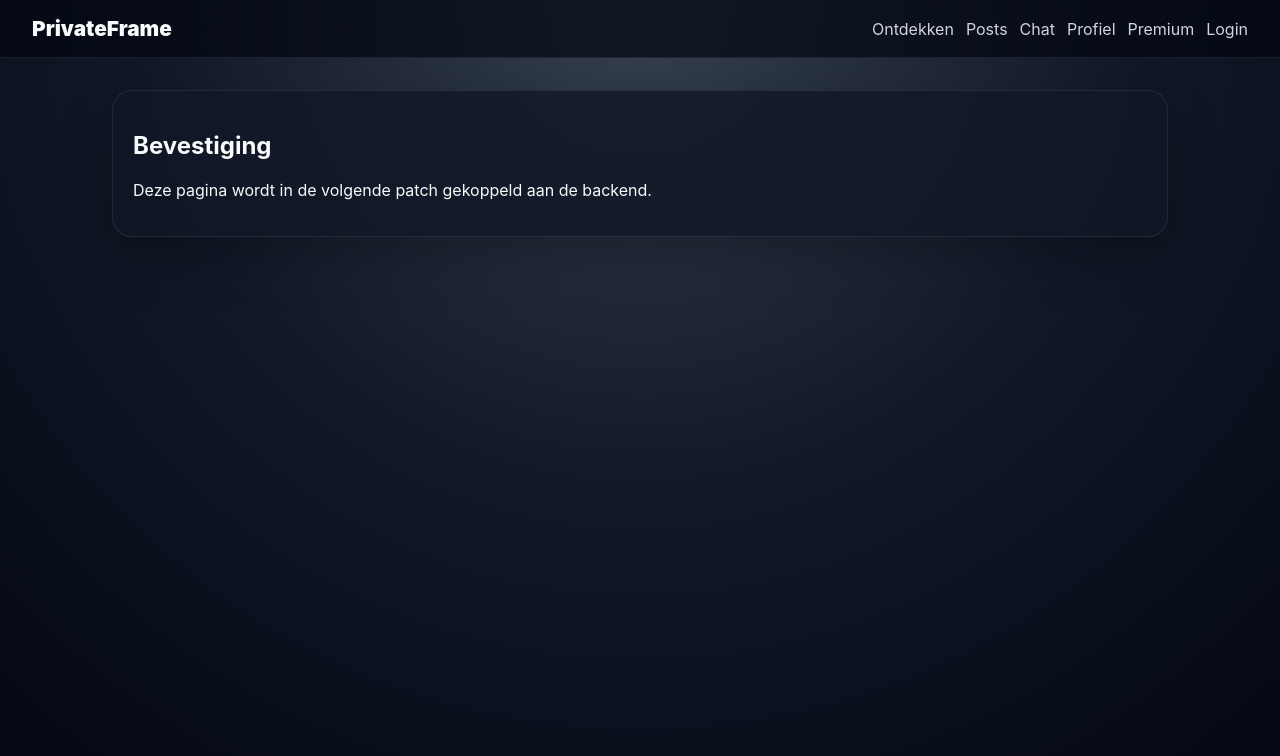
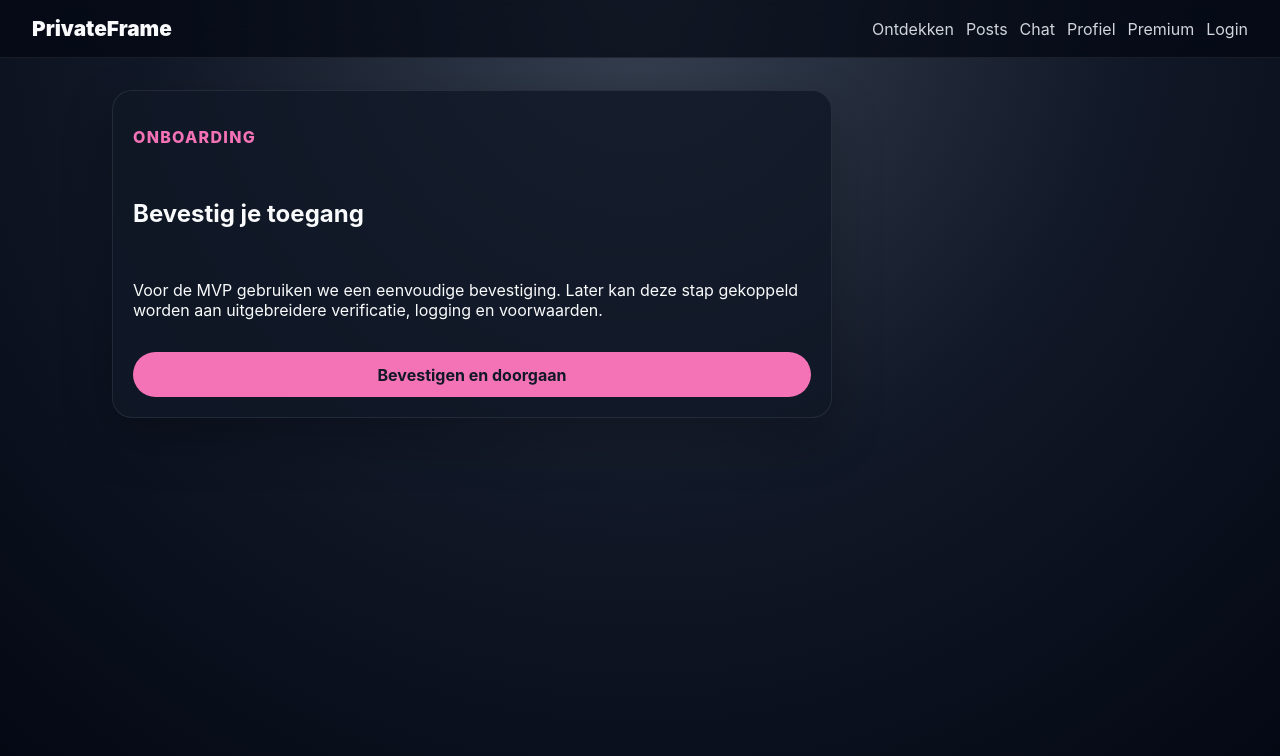
Before and after one commit to thomasdelhez/Privateframe, an Angular app in the folder frontend/: page /age in a window 1280 px wide. Shown: the top 756 px of the page. Built offline with nearby package versions, Linux system fonts and the light colour scheme.

Commit message:
Implement onboarding confirmation page

```diff
--- a/frontend/src/app/features/age-page.component.ts
+++ b/frontend/src/app/features/age-page.component.ts
@@ -1,7 +1,58 @@
-import { Component } from '@angular/core';
+import { Component, inject, signal } from '@angular/core';
+import { Router } from '@angular/router';
+import { ApiService } from '../core/api.service';
+import { SessionService } from '../core/session.service';
 
 @Component({
   standalone: true,
-  template: `<section class="card"><h1>Bevestiging</h1><p>Deze pagina wordt in de volgende patch gekoppeld aan de backend.</p></section>`
+  template: `
+    <section class="card flow">
+      <p class="eyebrow">Onboarding</p>
+      <h1>Bevestig je toegang</h1>
+      <p>
+        Voor de MVP gebruiken we een eenvoudige bevestiging. Later kan deze stap gekoppeld worden aan uitgebreidere
+        verificatie, logging en voorwaarden.
+      </p>
+
+      @if (error()) {
+        <p class="error">{{ error() }}</p>
+      }
+
+      <button type="button" (click)="confirm()" [disabled]="isLoading()">
+        {{ isLoading() ? 'Bezig...' : 'Bevestigen en doorgaan' }}
+      </button>
+    </section>
+  `,
+  styles: [`
+    .flow { display: grid; gap: 1rem; max-width: 720px; }
+    .eyebrow { color: #f472b6; font-weight: 800; text-transform: uppercase; letter-spacing: .08em; }
+    .error { color: #fecaca; background: rgba(127, 29, 29, .45); padding: .75rem; border-radius: .5rem; }
+  `]
 })
-export class AgePageComponent {}
+export class AgePageComponent {
+  private readonly api = inject(ApiService);
+  private readonly router = inject(Router);
+  private readonly session = inject(SessionService);
+
+  protected readonly isLoading = signal(false);
+  protected readonly error = signal<string | null>(null);
+
+  protected confirm(): void {
+    this.isLoading.set(true);
+    this.error.set(null);
+
+    this.api.confirmAge().subscribe({
+      next: () => {
+        const user = this.session.user();
+        if (user) {
+          this.session.updateUser({ ...user, age_confirmed: true });
+        }
+        this.router.navigateByUrl('/discover');
+      },
+      error: () => {
+        this.error.set('Bevestigen is niet gelukt. Controleer of je bent ingelogd en probeer opnieuw.');
+        this.isLoading.set(false);
+      }
+    });
+  }
+}
```
